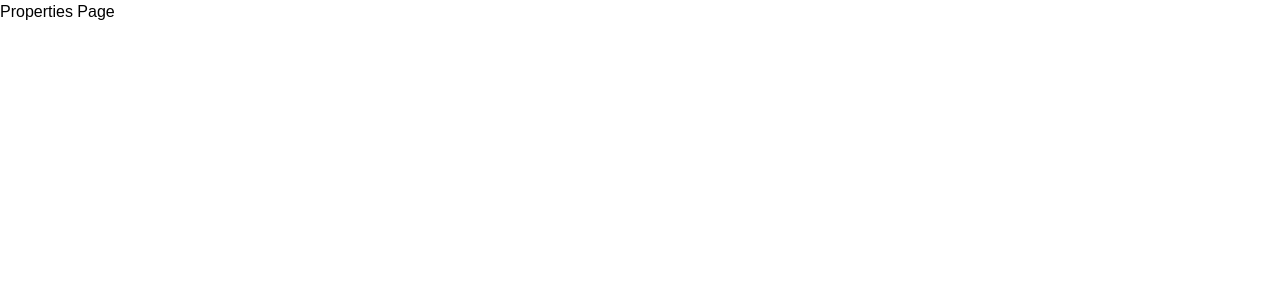
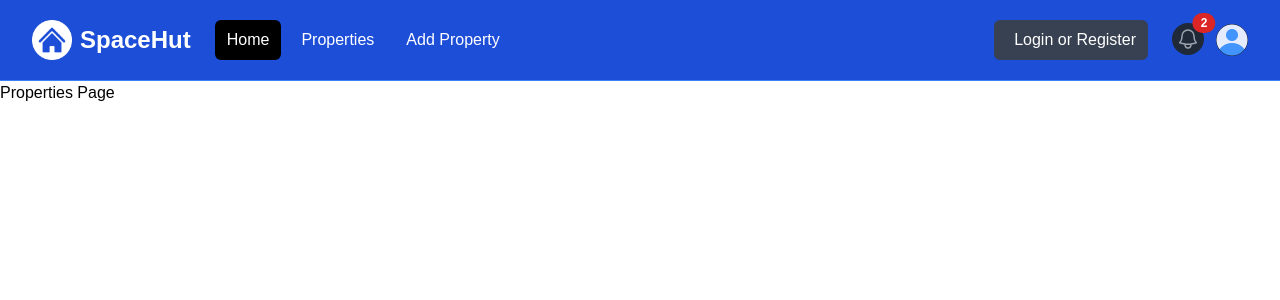
Before and after one commit to codenamecriz/space-hunt, a Next.js app: page /properties in a window 1280 px wide. Shown: the top 300 px of the page. Built offline with nearby package versions, Linux system fonts and the light colour scheme.

Commit message:
Added NavBar

```diff
--- a/src/app/layout.jsx
+++ b/src/app/layout.jsx
@@ -1,5 +1,6 @@
 import React from "react";
 import "@/assets/styles/globals.css";
+import NavBar from "@/components/NavBar";
 
 export const metadata = {
   title: "SpaceHunt | Find Rental",
@@ -12,7 +13,7 @@
     // <AuthProvider>
     <html lang="en">
       <body>
-        {/* <Navbar /> */}
+        <NavBar />
         <main>{children}</main>
         {/* <Footer /> */}
       </body>
--- /dev/null
+++ b/src/components/NavBar.jsx
@@ -0,0 +1,206 @@
+"use client";
+import React from "react";
+import logo from "@/assets/images/logo-white.png";
+import profileDefault from "@/assets/images/profile.png";
+import Image from "next/image";
+
+const NavBar = () => {
+  return (
+    <nav className="bg-blue-700 border-b border-blue-500">
+      <div className="mx-auto max-w-7xl px-2 sm:px-6 lg:px-8">
+        <div className="relative flex h-20 items-center justify-between">
+          <div className="absolute inset-y-0 left-0 flex items-center md:hidden">
+            {/* <!-- Mobile menu button--> */}
+            <button
+              type="button"
+              id="mobile-dropdown-button"
+              className="relative inline-flex items-center justify-center rounded-md p-2 text-gray-400 hover:bg-gray-700 hover:text-white focus:outline-none focus:ring-2 focus:ring-inset focus:ring-white"
+              aria-controls="mobile-menu"
+              aria-expanded="false"
+            >
+              <span className="absolute -inset-0.5"></span>
+              <span className="sr-only">Open main menu</span>
+              <svg
+                className="block h-6 w-6"
+                fill="none"
+                viewBox="0 0 24 24"
+                strokeWidth="1.5"
+                stroke="currentColor"
+                aria-hidden="true"
+              >
+                <path
+                  strokeLinecap="round"
+                  strokeLinejoin="round"
+                  d="M3.75 6.75h16.5M3.75 12h16.5m-16.5 5.25h16.5"
+                />
+              </svg>
+            </button>
+          </div>
+
+          <div className="flex flex-1 items-center justify-center md:items-stretch md:justify-start">
+            {/* <!-- Logo --> */}
+            <a className="flex flex-shrink-0 items-center" href="/index.html">
+              <Image className="h-10 w-auto" src={logo} alt="SpaceHut" />
+
+              <span className="hidden md:block text-white text-2xl font-bold ml-2">
+                SpaceHut
+              </span>
+            </a>
+            {/* <!-- Desktop Menu Hidden below md screens --> */}
+            <div className="hidden md:ml-6 md:block">
+              <div className="flex space-x-2">
+                <a
+                  href="/index.html"
+                  className="text-white bg-black hover:bg-gray-900 hover:text-white rounded-md px-3 py-2"
+                >
+                  Home
+                </a>
+                <a
+                  href="/properties.html"
+                  className="text-white hover:bg-gray-900 hover:text-white rounded-md px-3 py-2"
+                >
+                  Properties
+                </a>
+                <a
+                  href="/add-property.html"
+                  className="text-white hover:bg-gray-900 hover:text-white rounded-md px-3 py-2"
+                >
+                  Add Property
+                </a>
+              </div>
+            </div>
+          </div>
+
+          {/* <!-- Right Side Menu (Logged Out) --> */}
+          <div className="hidden md:block md:ml-6">
+            <div className="flex items-center">
+              <button className="flex items-center text-white bg-gray-700 hover:bg-gray-900 hover:text-white rounded-md px-3 py-2">
+                <i className="fa-brands fa-google text-white mr-2"></i>
+                <span>Login or Register</span>
+              </button>
+            </div>
+          </div>
+
+          {/* <!-- Right Side Menu (Logged In) --> */}
+          <div className="absolute inset-y-0 right-0 flex items-center pr-2 md:static md:inset-auto md:ml-6 md:pr-0">
+            <a href="messages.html" className="relative group">
+              <button
+                type="button"
+                className="relative rounded-full bg-gray-800 p-1 text-gray-400 hover:text-white focus:outline-none focus:ring-2 focus:ring-white focus:ring-offset-2 focus:ring-offset-gray-800"
+              >
+                <span className="absolute -inset-1.5"></span>
+                <span className="sr-only">View notifications</span>
+                <svg
+                  className="h-6 w-6"
+                  fill="none"
+                  viewBox="0 0 24 24"
+                  strokeWidth="1.5"
+                  stroke="currentColor"
+                  aria-hidden="true"
+                >
+                  <path
+                    strokeLinecap="round"
+                    strokeLinejoin="round"
+                    d="M14.857 17.082a23.848 23.848 0 005.454-1.31A8.967 8.967 0 0118 9.75v-.7V9A6 6 0 006 9v.75a8.967 8.967 0 01-2.312 6.022c1.733.64 3.56 1.085 5.455 1.31m5.714 0a24.255 24.255 0 01-5.714 0m5.714 0a3 3 0 11-5.714 0"
+                  />
+                </svg>
+              </button>
+              <span className="absolute top-0 right-0 inline-flex items-center justify-center px-2 py-1 text-xs font-bold leading-none text-white transform translate-x-1/2 -translate-y-1/2 bg-red-600 rounded-full">
+                2
+                {/* <!-- Replace with the actual number of notifications --> */}
+              </span>
+            </a>
+            {/* <!-- Profile dropdown button --> */}
+            <div className="relative ml-3">
+              <div>
+                <button
+                  type="button"
+                  className="relative flex rounded-full bg-gray-800 text-sm focus:outline-none focus:ring-2 focus:ring-white focus:ring-offset-2 focus:ring-offset-gray-800"
+                  id="user-menu-button"
+                  aria-expanded="false"
+                  aria-haspopup="true"
+                >
+                  <span className="absolute -inset-1.5"></span>
+                  <span className="sr-only">Open user menu</span>
+                  <Image
+                    className="h-8 w-8 rounded-full"
+                    src={profileDefault}
+                    alt=""
+                  />
+                </button>
+              </div>
+
+              {/* <!-- Profile dropdown --> */}
+              <div
+                id="user-menu"
+                className="hidden absolute right-0 z-10 mt-2 w-48 origin-top-right rounded-md bg-white py-1 shadow-lg ring-1 ring-black ring-opacity-5 focus:outline-none"
+                role="menu"
+                aria-orientation="vertical"
+                aria-labelledby="user-menu-button"
+                tabIndex="-1"
+              >
+                <a
+                  href="/profile.html"
+                  className="block px-4 py-2 text-sm text-gray-700"
+                  role="menuitem"
+                  tabIndex="-1"
+                  id="user-menu-item-0"
+                >
+                  Your Profile
+                </a>
+                <a
+                  href="saved-properties.html"
+                  className="block px-4 py-2 text-sm text-gray-700"
+                  role="menuitem"
+                  tabIndex="-1"
+                  id="user-menu-item-2"
+                >
+                  Saved Properties
+                </a>
+                <a
+                  href="#"
+                  className="block px-4 py-2 text-sm text-gray-700"
+                  role="menuitem"
+                  tabIndex="-1"
+                  id="user-menu-item-2"
+                >
+                  Sign Out
+                </a>
+              </div>
+            </div>
+          </div>
+        </div>
+      </div>
+
+      {/* <!-- Mobile menu, show/hide based on menu state. --> */}
+      <div className="hidden" id="mobile-menu">
+        <div className="space-y-1 px-2 pb-3 pt-2">
+          <a
+            href="/index.html"
+            className="bg-gray-900 text-white block rounded-md px-3 py-2 text-base font-medium"
+          >
+            Home
+          </a>
+          <a
+            href="/properties.html"
+            className="text-gray-300 hover:bg-gray-700 hover:text-white block rounded-md px-3 py-2 text-base font-medium"
+          >
+            Properties
+          </a>
+          <a
+            href="/add-property.html"
+            className="text-gray-300 hover:bg-gray-700 hover:text-white block rounded-md px-3 py-2 text-base font-medium"
+          >
+            Add Property
+          </a>
+          <button className="flex items-center text-white bg-gray-700 hover:bg-gray-900 hover:text-white rounded-md px-3 py-2 my-4">
+            <i className="fa-brands fa-google mr-2"></i>
+            <span>Login or Register</span>
+          </button>
+        </div>
+      </div>
+    </nav>
+  );
+};
+
+export default NavBar;
```
Also changed, not shown: 1 other file (tests, documents, lock files or other folders).
